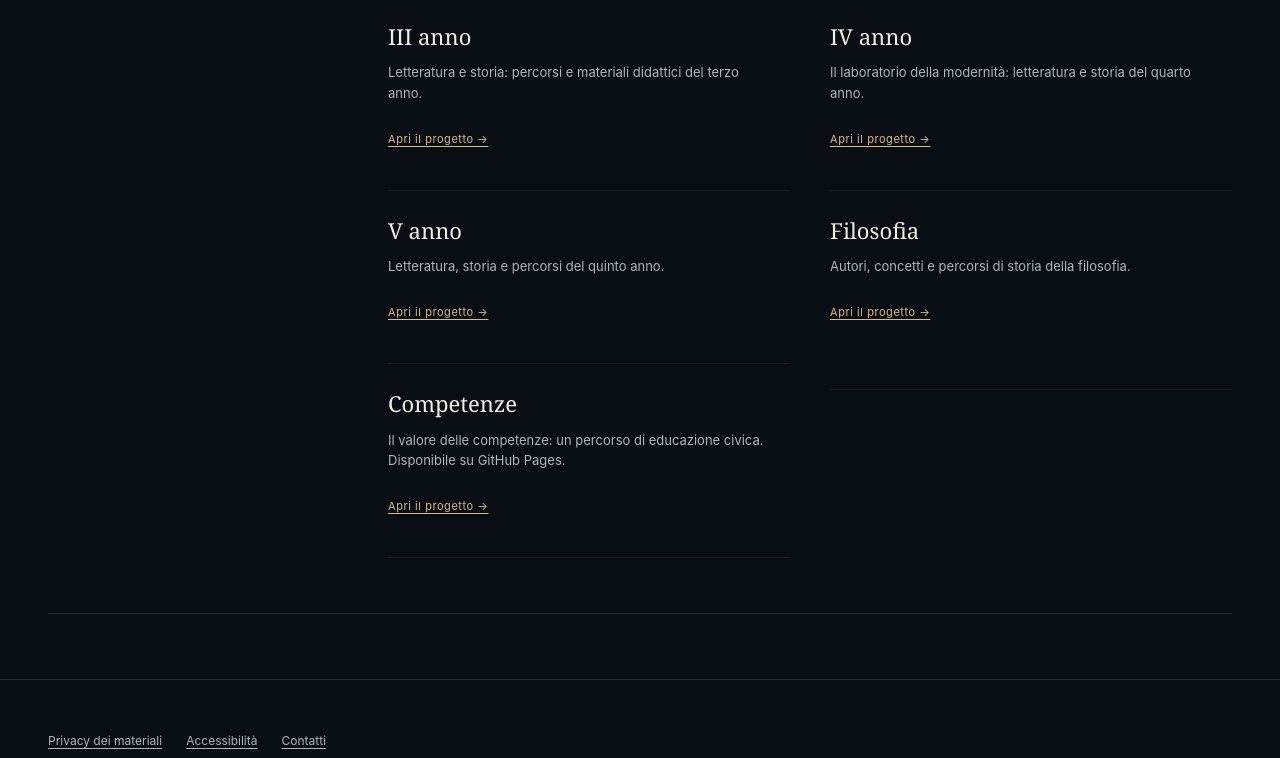
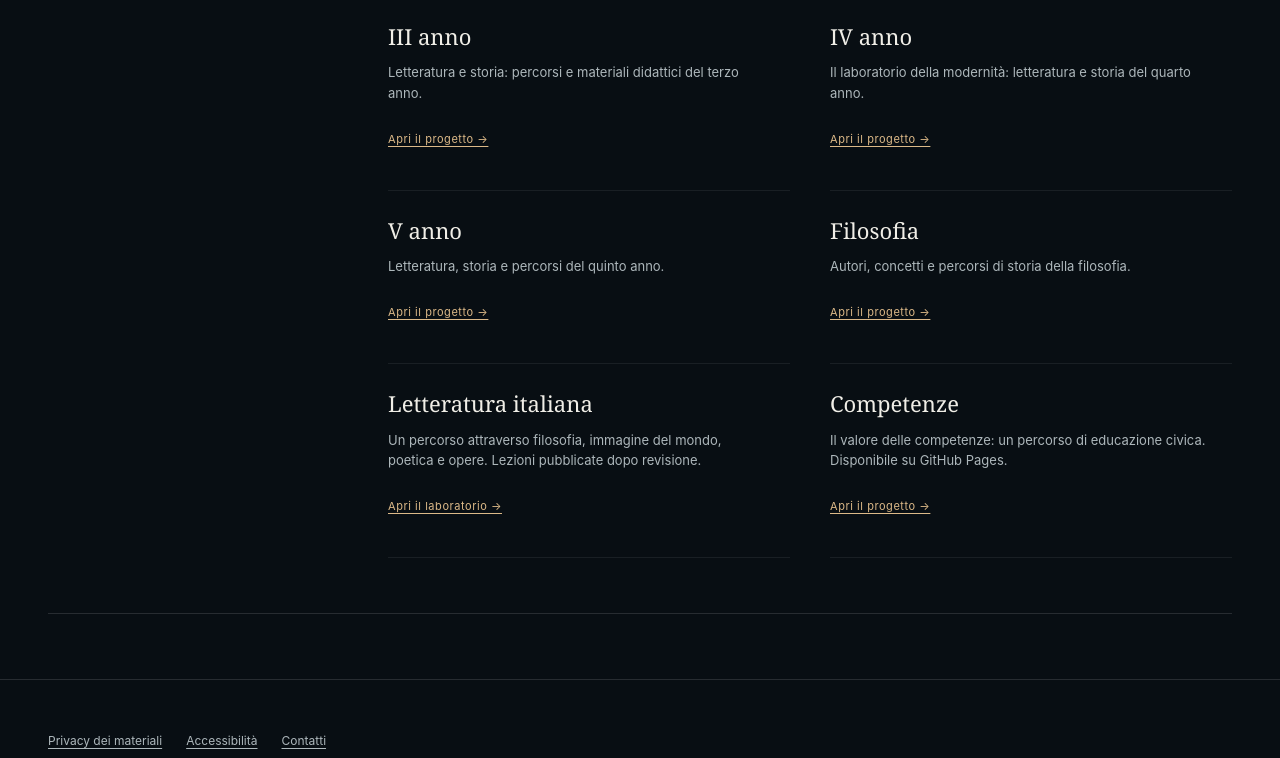
Before and after one commit to gb69prof/gbprof-home, a plain HTML site: page lezioni.html in a window 1280 px wide. Shown: the part 552-1310 px from the top of the page. Drawn offline with Linux system fonts and the light colour scheme.

Commit message:
Link public literature laboratory from lessons directory

```diff
--- a/lezioni.html
+++ b/lezioni.html
@@ -6,5 +6,6 @@
 <article class="project"><span class="tag">Didattica</span><h4>IV anno</h4><p>Il laboratorio della modernità: letteratura e storia del quarto anno.</p><a href="/IV-anno/" aria-label="Apri IV anno">Apri il progetto →</a></article>
 <article class="project"><span class="tag">Didattica</span><h4>V anno</h4><p>Letteratura, storia e percorsi del quinto anno.</p><a href="/V-anno/" aria-label="Apri V anno">Apri il progetto →</a></article>
 <article class="project"><span class="tag">Didattica</span><h4>Filosofia</h4><p>Autori, concetti e percorsi di storia della filosofia.</p><a href="/Filosofia/" aria-label="Apri Filosofia">Apri il progetto →</a></article>
+<article class="project"><span class="tag">Laboratorio</span><h4>Letteratura italiana</h4><p>Un percorso attraverso filosofia, immagine del mondo, poetica e opere. Lezioni pubblicate dopo revisione.</p><a href="/Spazi/laboratorio-letteratura/" aria-label="Apri il Laboratorio di letteratura italiana">Apri il laboratorio →</a></article>
 <article class="project"><span class="tag">Didattica</span><h4>Competenze</h4><p>Il valore delle competenze: un percorso di educazione civica. Disponibile su GitHub Pages.</p><a href="https://gb69prof.github.io/Competenze/" aria-label="Apri Competenze">Apri il progetto →</a></article></div>
 </section></main><footer class="footer"><nav class="wrap directory-footer" aria-label="Informazioni sui materiali didattici"><a href="privacy.html">Privacy dei materiali</a><a href="accessibilita.html">Accessibilità</a><a href="mailto:gb.prof.69@gmail.com">Contatti</a></nav></footer></body></html>
```
